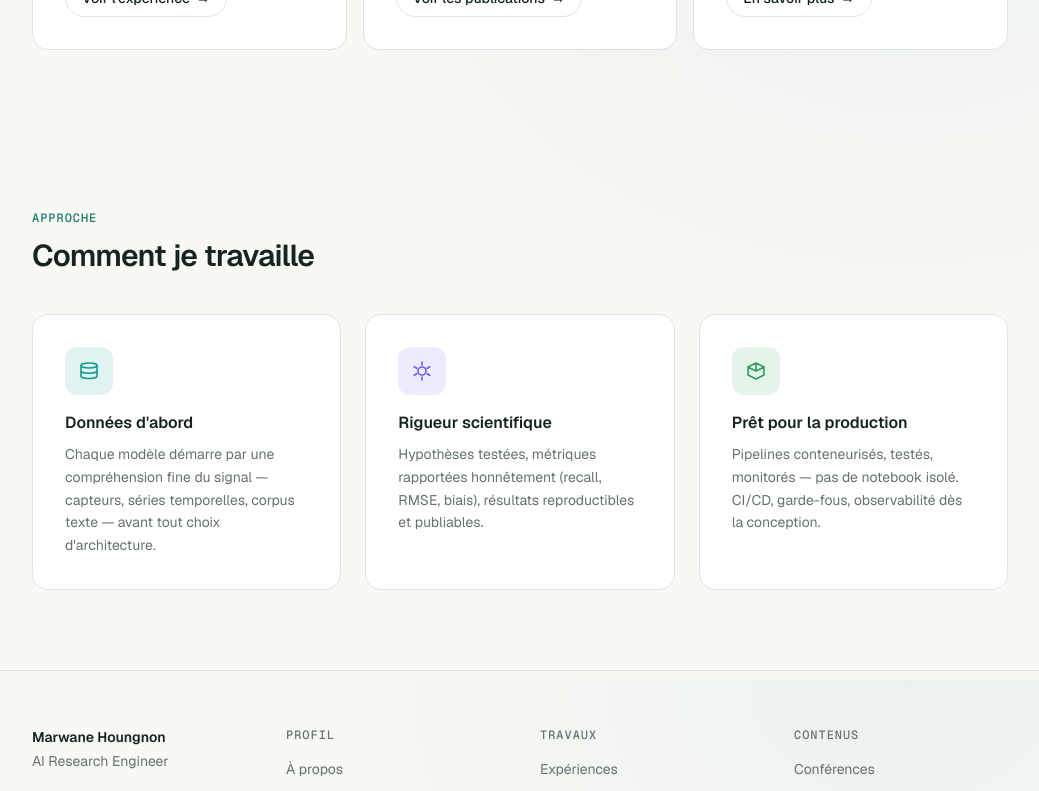
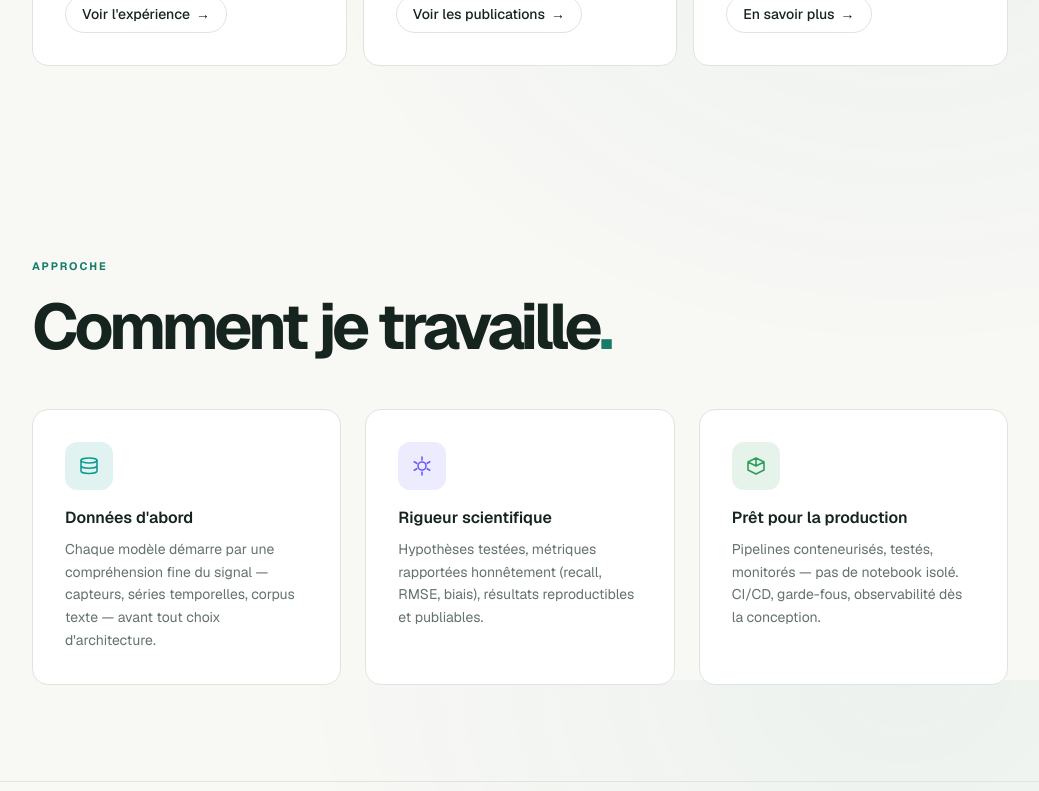
Before and after one commit to Thekidmaroi/MY-PORTOFOLIO, a Next.js app: page /a-propos in a window 1280 px wide. Shown: the part 1720-2511 px from the top of the page, without its empty margins (120-1159 px from the left). Built offline with nearby package versions, Linux system fonts and the light colour scheme.

Commit message:
style: unify inner pages with editorial design system

```diff
--- a/src/components/section.tsx
+++ b/src/components/section.tsx
@@ -1,37 +1,5 @@
 import { ReactNode } from "react";
 import { Container } from "./container";
-
-export function Section({
-  eyebrow,
-  title,
-  description,
-  children,
-  className = "",
-}: {
-  eyebrow?: string;
-  title?: string;
-  description?: string;
-  children?: ReactNode;
-  className?: string;
-}) {
-  return (
-    <section className={`py-16 sm:py-20 ${className}`}>
-      <Container>
-        {(eyebrow || title) && (
-          <div className="mb-10 max-w-2xl">
-            {eyebrow && (
-              <p className="mono-label mb-3 text-xs font-medium text-accent">{eyebrow}</p>
-            )}
-            {title && (
-              <h2 className="text-2xl font-semibold tracking-tight sm:text-3xl">{title}</h2>
-            )}
-            {description && (
-              <p className="mt-3 text-[15px] leading-relaxed text-muted">{description}</p>
-            )}
-          </div>
-        )}
-        {children}
-      </Container>
-    </section>
-  );
+export function Section({eyebrow,title,description,children,className=""}:{eyebrow?:string;title?:string;description?:string;children?:ReactNode;className?:string}) {
+ return <section className={`editorial py-20 sm:py-24 ${className}`}><Container>{(eyebrow || title) && <div className="mb-12 max-w-3xl">{eyebrow && <p className="eyebrow mb-5">{eyebrow}</p>}{title && <h2 className="section-display">{title}<span className="text-accent">.</span></h2>}{description && <p className="mt-5 text-base leading-relaxed text-muted">{description}</p>}</div>}{children}</Container></section>;
 }
```
